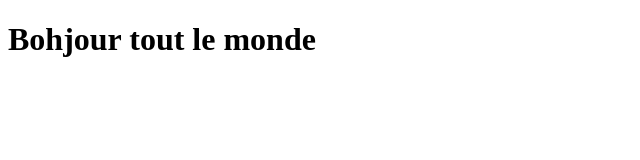
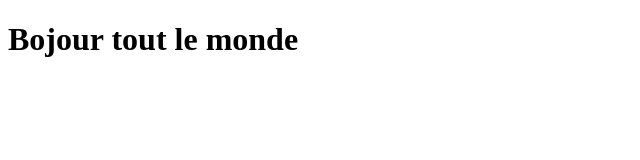
Before and after one commit to IuliiaBrandao/iuliiabr, a plain HTML site: page index.html in a window 1280 px wide. Shown: the whole page, without its empty margins (0-640 px from the left). Drawn offline with Linux system fonts and the light colour scheme.

Commit message:
first commit1

```diff
--- a/index.html
+++ b/index.html
@@ -6,6 +6,6 @@
     <title>Document</title>
 </head>
 <body>
-    <h1>Bohjour tout le monde </h1>
+    <h1>Bojour tout le monde </h1>
 </body>
 </html>
```
